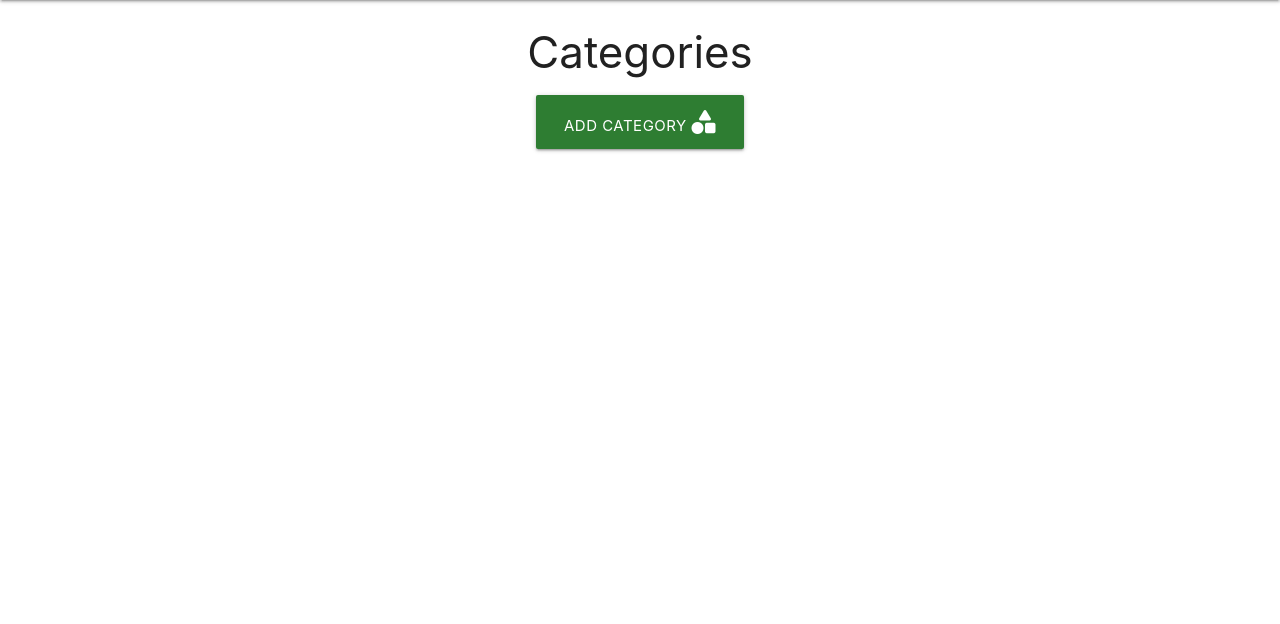
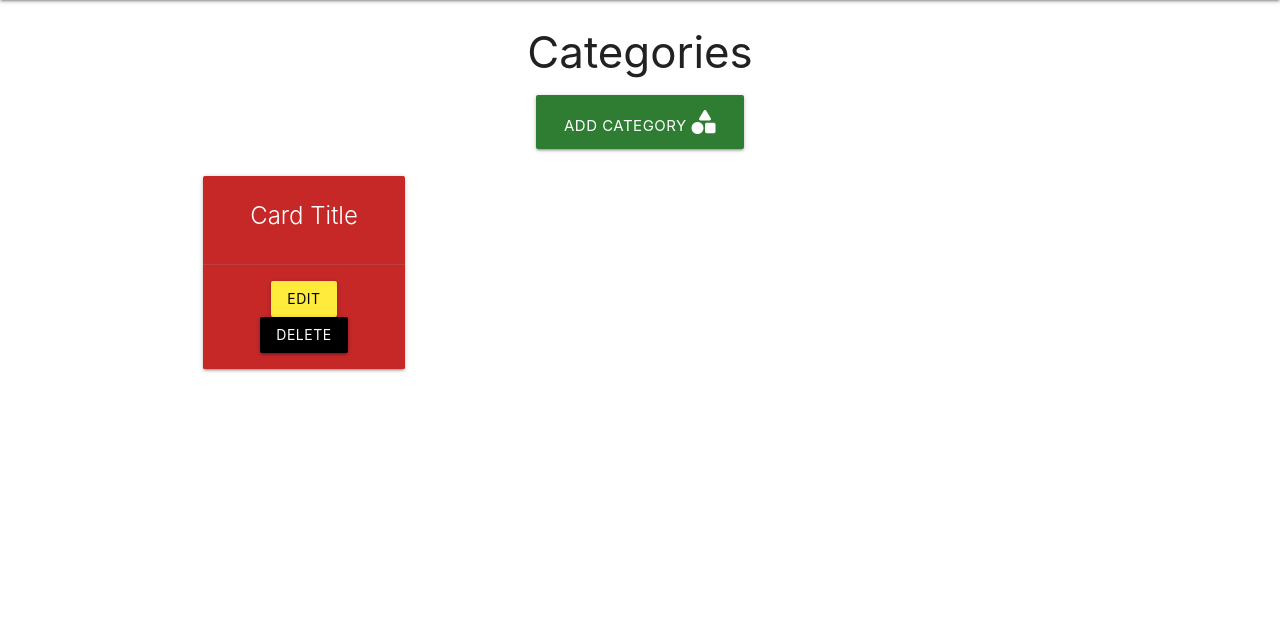
Before and after one commit to denham-ed/database-walkthrough, a Python web app: template taskmanager/templates/categories.html in a window 1280 px wide. Shown: the part 64-688 px from the top of the page. Run offline with Jinja, Linux system fonts and the light colour scheme; the template is opened without the code that fills it, so the values that code supplies are empty.

Commit message:
Create route for viewing categories

```diff
--- a/taskmanager/routes.py
+++ b/taskmanager/routes.py
@@ -10,7 +10,8 @@ def home():
 
 @app.route("/categories")
 def categories():
-    return render_template("categories.html")
+    categories = Category.query.order_by(Category.category_name).all()
+    return render_template("categories.html", categories=categories)
 
 
 @app.route('/add_category', methods=["GET", "POST"])
--- a/taskmanager/templates/categories.html
+++ b/taskmanager/templates/categories.html
@@ -9,4 +9,18 @@
             </a>
         </div>
     </div>
+    <div class="row">
+        <div class="col s12 m6 l3">
+          <div class="card red darken-3 center-align">
+            <div class="card-content white-text">
+              <span class="card-title">Card Title</span>
+
+            </div>
+            <div class="card-action">
+              <a href="#" class="btn yellow dark-3 black-text">Edit</a>
+              <a href="#" class="btn black">Delete</a>
+            </div>
+          </div>
+        </div>
+      </div>
 {% endblock %}
```
